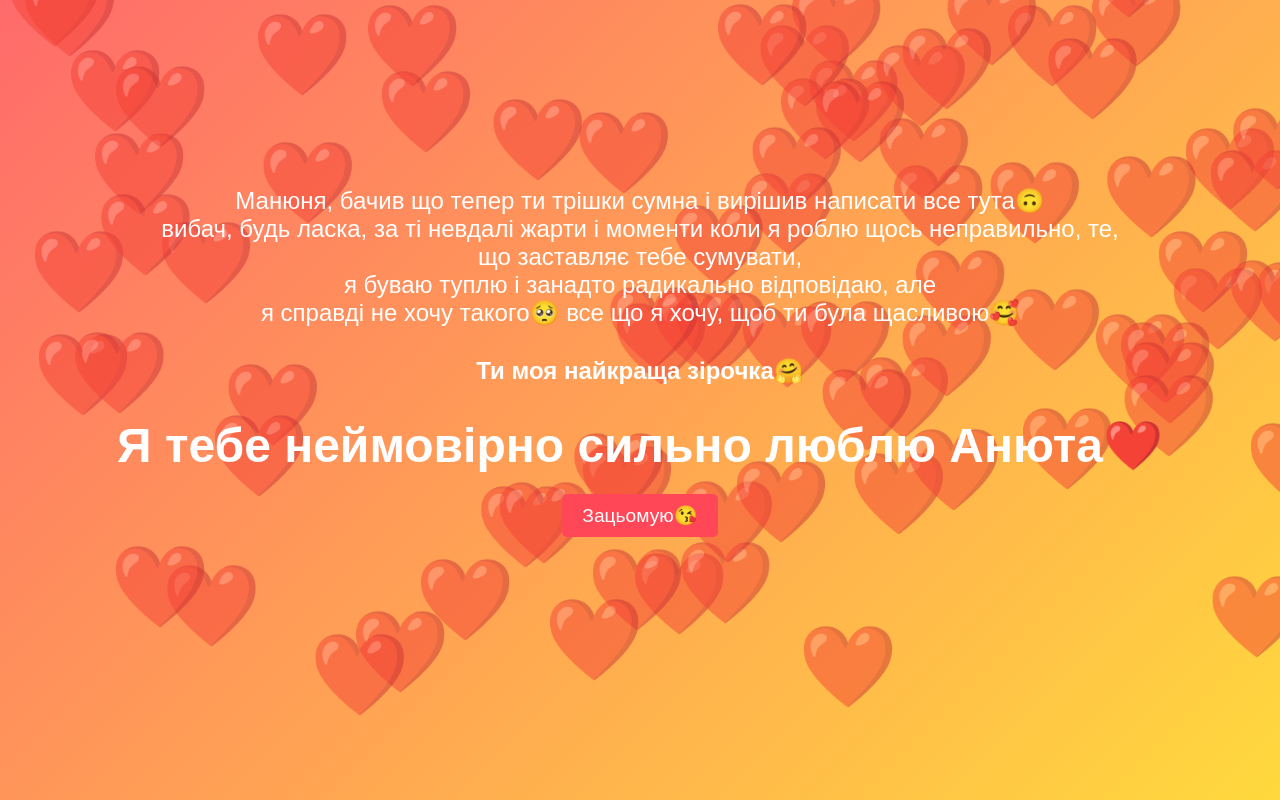
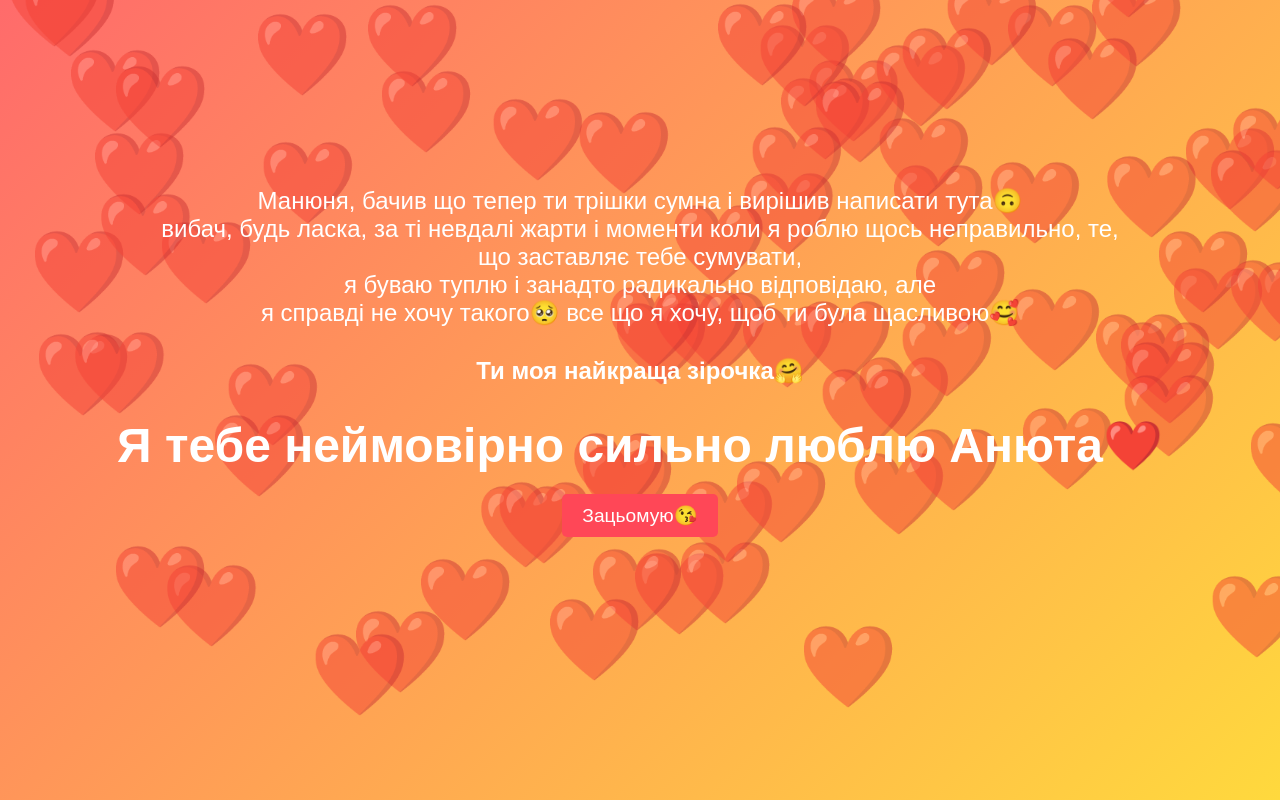
Before and after one commit to Vovchukkul/love, a website: page index.html in a window 1280 px wide. Shown: the top 800 px of the page. Drawn offline with Linux system fonts and the light colour scheme.

Commit message:
new commit

```diff
--- a/index.html
+++ b/index.html
@@ -8,7 +8,7 @@
 </head>
 <body>
     <div class="container">
-      <p class="message">Манюня, бачив що тепер ти трішки сумна і вирішив написати все тута🙃 <br>
+      <p class="message">Манюня, бачив що тепер ти трішки сумна і вирішив написати тута🙃 <br>
         вибач, будь ласка, за ті невдалі жарти і моменти коли я роблю щось неправильно, те, <br>
         що заставляє тебе сумувати, <br>
         я буваю туплю і занадто радикально відповідаю, але <br>
```
